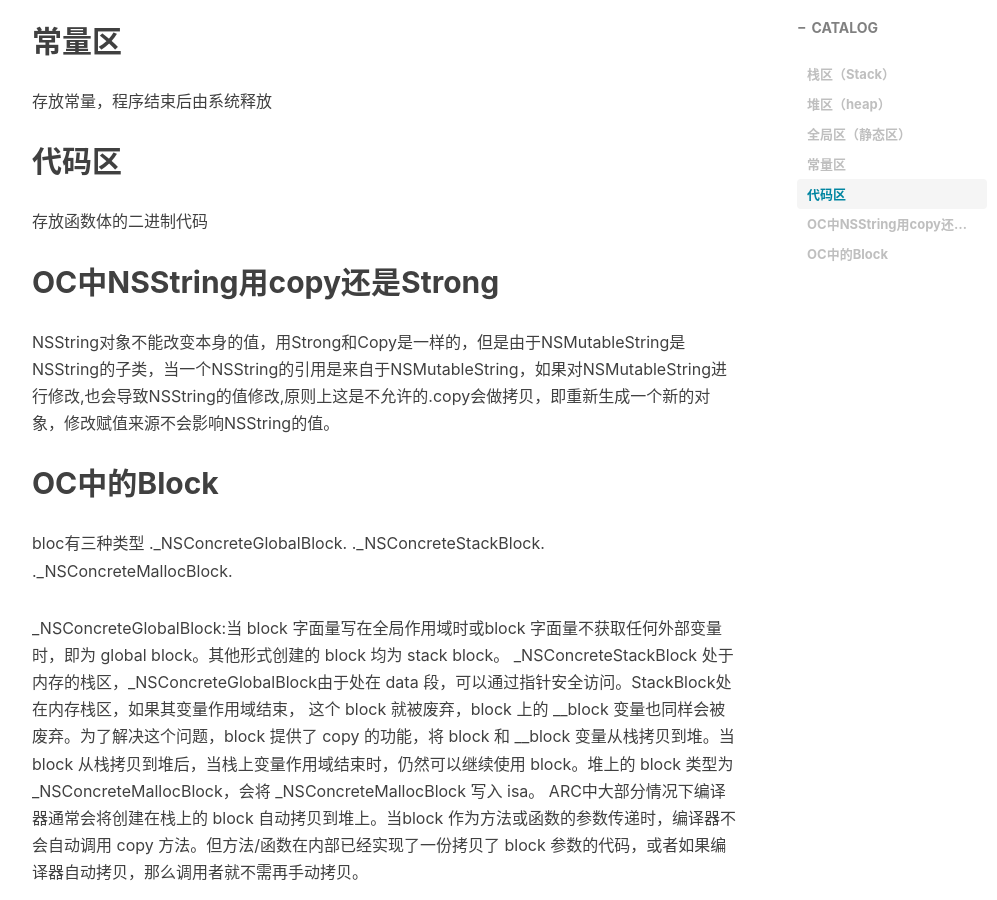
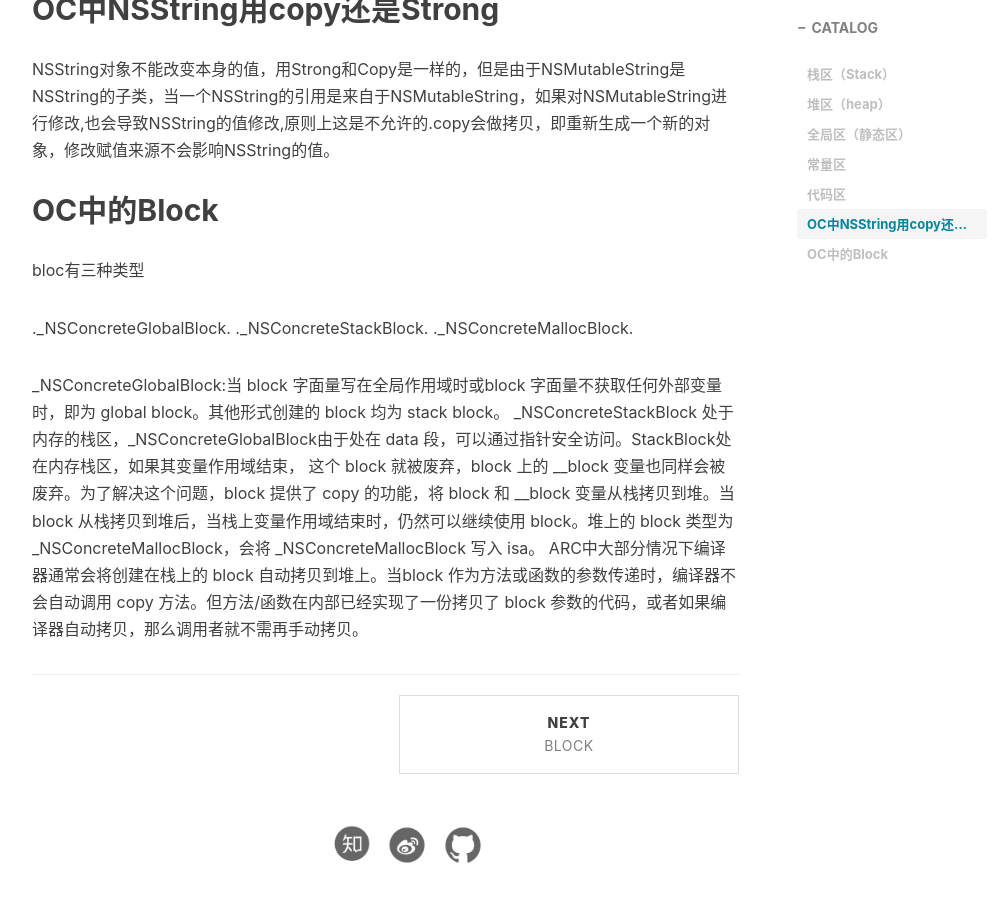
Before and after one commit to StevenDXC/Blog, a Jekyll site: the page built from _posts/2015-01-18-栈与堆.md, in a window 1280 px wide and 900 px high, scrolled down 1638 px. Shown: the whole window, without its empty margins (233-1230 px from the left). Built offline with Jekyll 4.4.1, drawn with Linux system fonts in a browser that asks for light colours; nearby versions of some CDN libraries; Markdown is read by kramdown in place of the engine named in the settings; comment, search, counter and statistics services are not loaded; some of the changed lines change nothing that is shown.

Commit message:
Update 2015-01-18-栈与堆.md

```diff
--- a/_posts/2015-01-18-栈与堆.md
+++ b/_posts/2015-01-18-栈与堆.md
@@ -11,7 +11,7 @@
 
 内存模型
 
-![image]({{ site.baseurl }}/img/post/jvm_memory.jpg)
+![image]({{ site.baseurl }}/img/post/memory_structure.jpg)
 
 
 栈区（Stack）
@@ -51,6 +51,8 @@
 ---
 
 bloc有三种类型
+
+
 ._NSConcreteGlobalBlock.
 ._NSConcreteStackBlock.
 ._NSConcreteMallocBlock.
```
